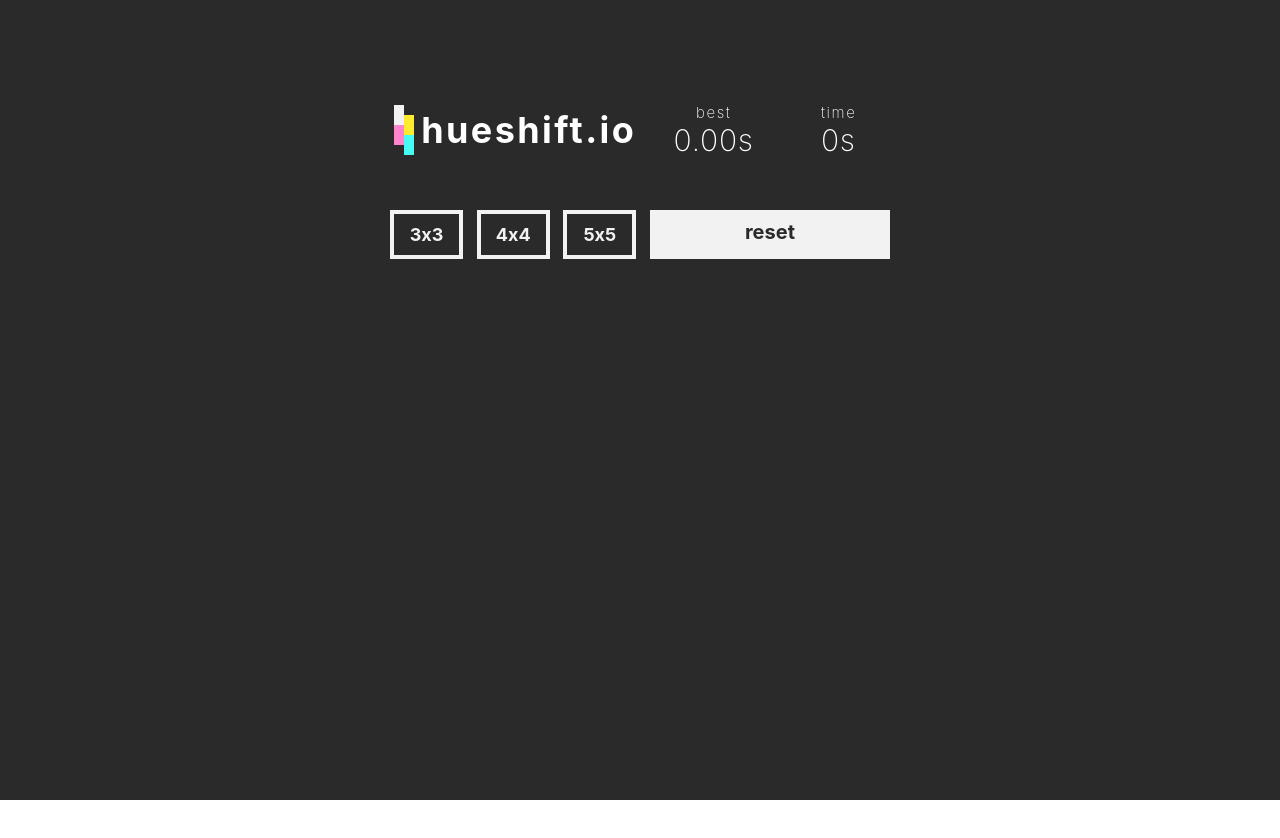
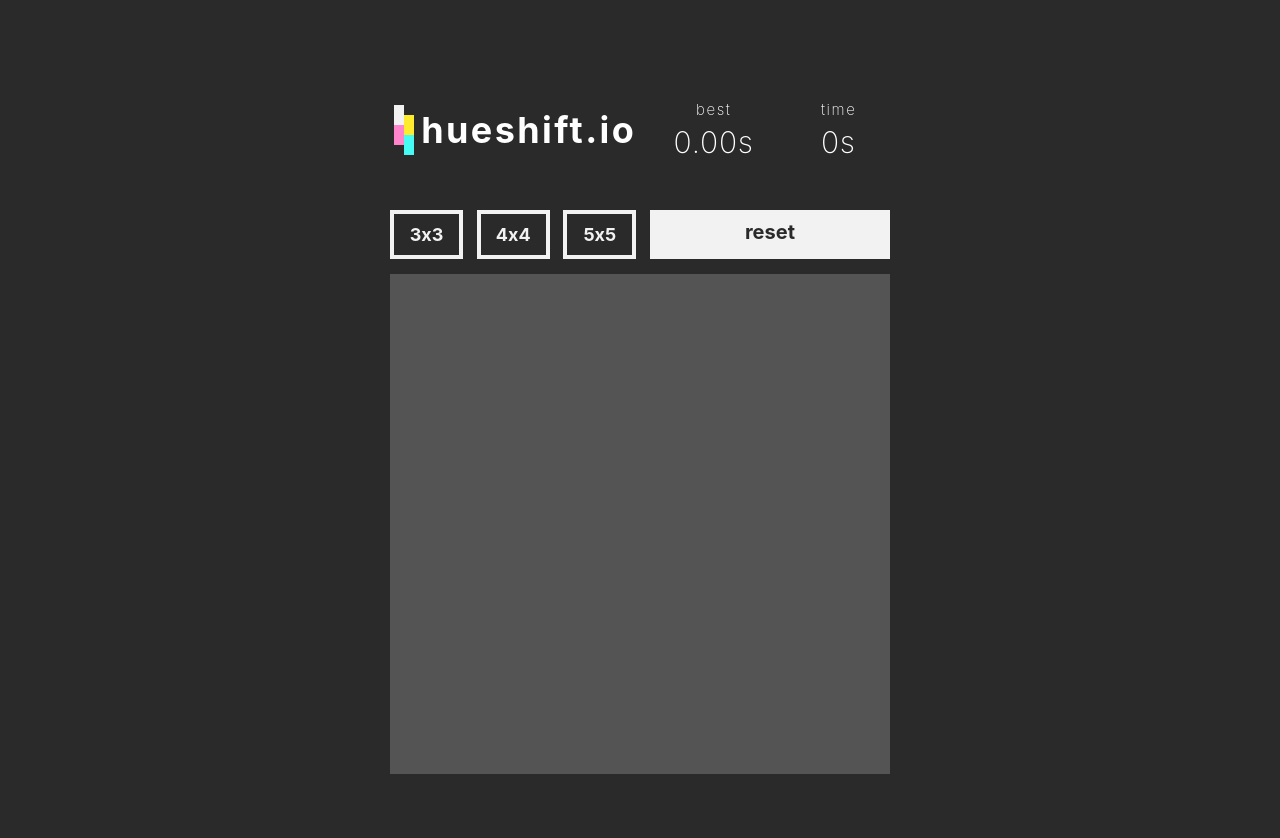
Before and after one commit to PolyWorm/hueshift, a React (Create React App) app in the folder hueshift/: page / in a window 1280 px wide. Shown: the top 838 px of the page. Before the commit the page ends 800 px from the top, so only its background shows below. Built offline with nearby package versions, Linux system fonts and the light colour scheme.

Commit message:
board making

```diff
--- a/hueshift/src/App.css
+++ b/hueshift/src/App.css
@@ -1,7 +1,11 @@
 .body {
   background-color: #2A2A2A;
   width: 100vw;
-  height: 100vh;
+  height: 120vh;
   display: flex;
+  flex-wrap: wrap;
   justify-content: center;
 }
+.gamecontainer {
+  width: 500px;
+}
--- a/hueshift/src/App.js
+++ b/hueshift/src/App.js
@@ -1,12 +1,18 @@
 import './App.css';
 import Heading from './components/Heading.js';
 import Gameboard from './components/Gameboard.js';
+import { useState } from 'react';
 
 function App() {
+
+  const [getSize, setSize] = useState(3);
+
   return (
     <div className="body">
+      <div className="gamecontainer">
         <Heading></Heading>
-        <Gameboard></Gameboard>
+        <Gameboard size={getSize}></Gameboard>
+      </div>
     </div>
 
   );
--- a/hueshift/src/components/Besttime.css
+++ b/hueshift/src/components/Besttime.css
@@ -1,6 +1,4 @@
-.Timer {
 
-}
 .timertext{
     text-align: center;
     margin: auto;
@@ -8,6 +6,7 @@
     font-weight: 200;
     color: #ffffff;
     letter-spacing: .1rem;
+    padding-bottom: 5px;
 }
 .time{
     text-align: center;
--- a/hueshift/src/components/Gameboard.css
+++ b/hueshift/src/components/Gameboard.css
@@ -0,0 +1,7 @@
+.gameboard {
+    width: 500px;
+    height: 500px;
+    background-color: #7e7e7e;
+    opacity: 50%;
+    margin-top: 15px;
+}
--- a/hueshift/src/components/Gameboard.js
+++ b/hueshift/src/components/Gameboard.js
@@ -1,9 +1,20 @@
 import './Gameboard.css';
+import Gamebutton from './Gamebutton.js';
+
 
 function Gameboard(props) {
-  return (
-    <div className="gameboard">
-    </div>
+    const size = props.getSize
+    let buttons = []
+    let edges = []
+    //pushing buttons into an array to keep track of
+    for (let i = 0; i < size*size; i++) {
+        buttons.push(i)
+    }
+
+    return (
+        <div className="gameboard">
+            <Gamebutton size={size}></Gamebutton>
+        </div>
   );
 }
 
--- /dev/null
+++ b/hueshift/src/components/Gamebutton.css
@@ -0,0 +1,5 @@
+.gamebutton {
+    background-color: aliceblue;
+
+    z-index: 2;
+}
--- /dev/null
+++ b/hueshift/src/components/Gamebutton.js
@@ -0,0 +1,16 @@
+import './Gamebutton.css';
+
+function Gamebutton(props) {
+    //equation for finding the width of the button.
+    const size = props.size;
+    const width = (6/((size * 9) + 1))+"px";
+    const style = {
+        width: width
+    }
+    return (
+        <div className="gamebutton" style={style}>
+        </div>
+    );
+}
+
+export default Gamebutton;
```
Also changed, not shown: hueshift/src/components/Horizontaledge.js (added, +10 -0 lines), hueshift/src/components/Verticaledge.js (added).
